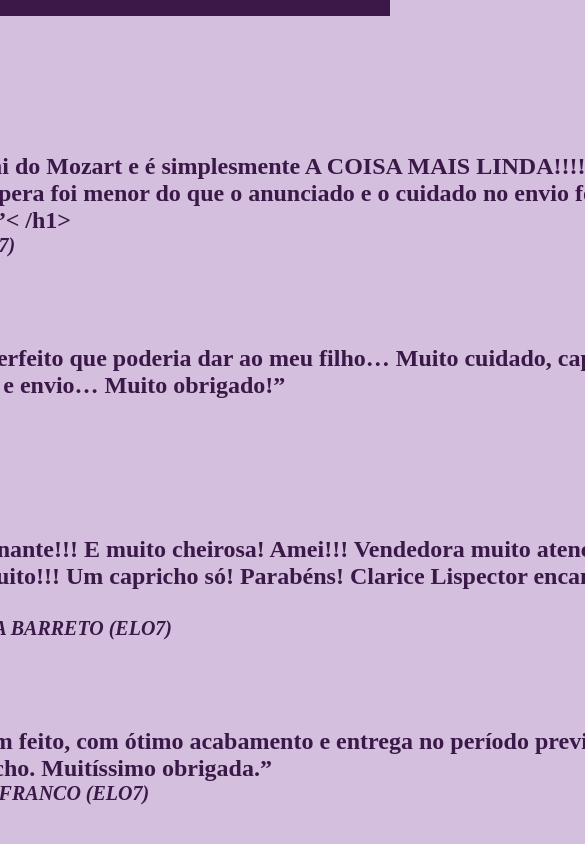
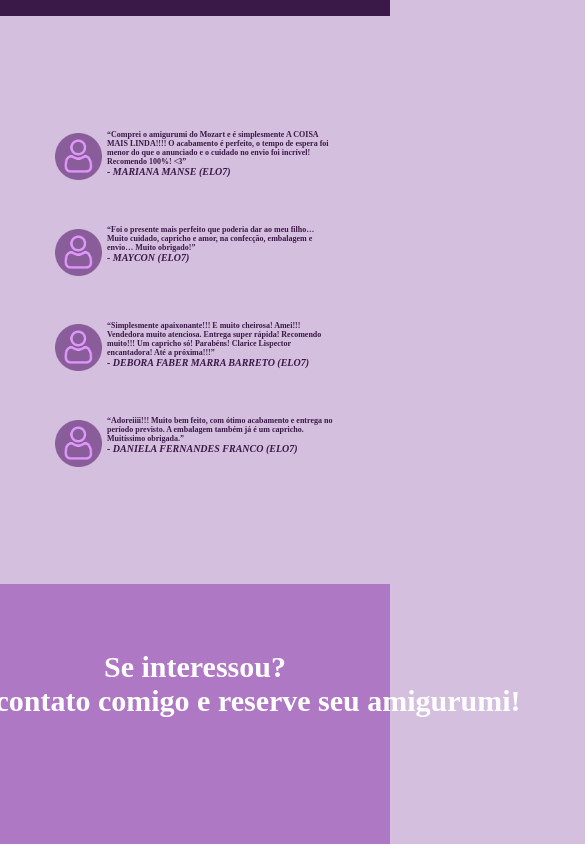
Before and after one commit to juliaathar/its.gurumi, a plain HTML site: page index.html in a window 390 px wide. Shown: the part 1120-1964 px from the top of the page, 585 px wide, since content can reach past the window. Drawn offline with Linux system fonts and the light colour scheme; a web font is replaced by a local one.

Commit message:
feito section de avaliacoes

```diff
--- a/style.css
+++ b/style.css
@@ -623,4 +623,43 @@ h1#itsgrmFooter {
         font-size: 10px;
         font-weight:500;
     }
+
+    /* section evaluation */
+
+    .sctnEvaluation{
+        width: 100%;
+        height: 568px;
+    }
+
+    .evaluation{
+        width: 280px;
+        height: 341px;
+    }
+
+    article#clients {
+        width: 280px;
+        height: 54px;
+    }
+
+    img#imgUser{
+        width: 47px;
+        height: 47px;
+    }
+
+    .txtUser{
+        width: 228px;
+        height: 54px;
+    }
+
+    #h1User{
+        font-size: 8px;
+        font-weight: 700;
+    }
+
+    #h2User{
+        font-size: 10px;
+        font-style: italic;
+        font-weight: 700;
+        text-transform: uppercase;
+    }
 }
```
Also changed, not shown: index.html (+1 -1 lines).
